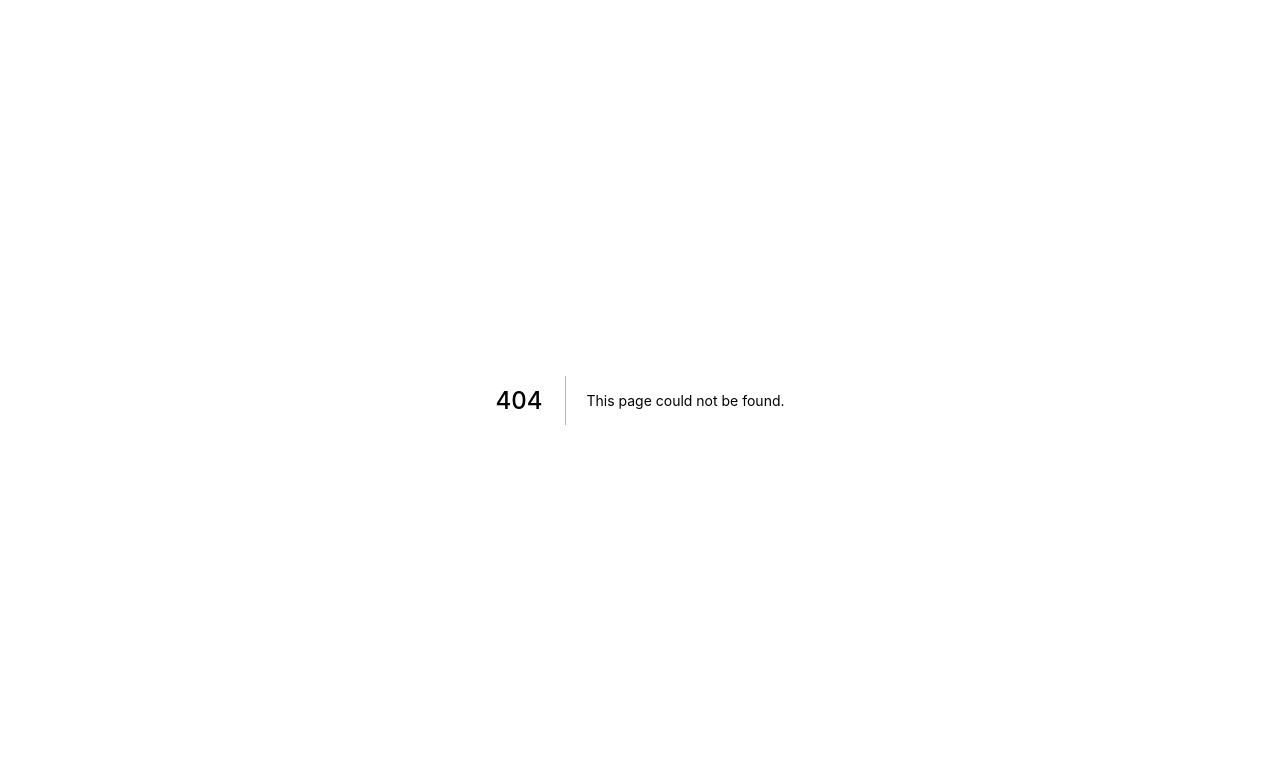
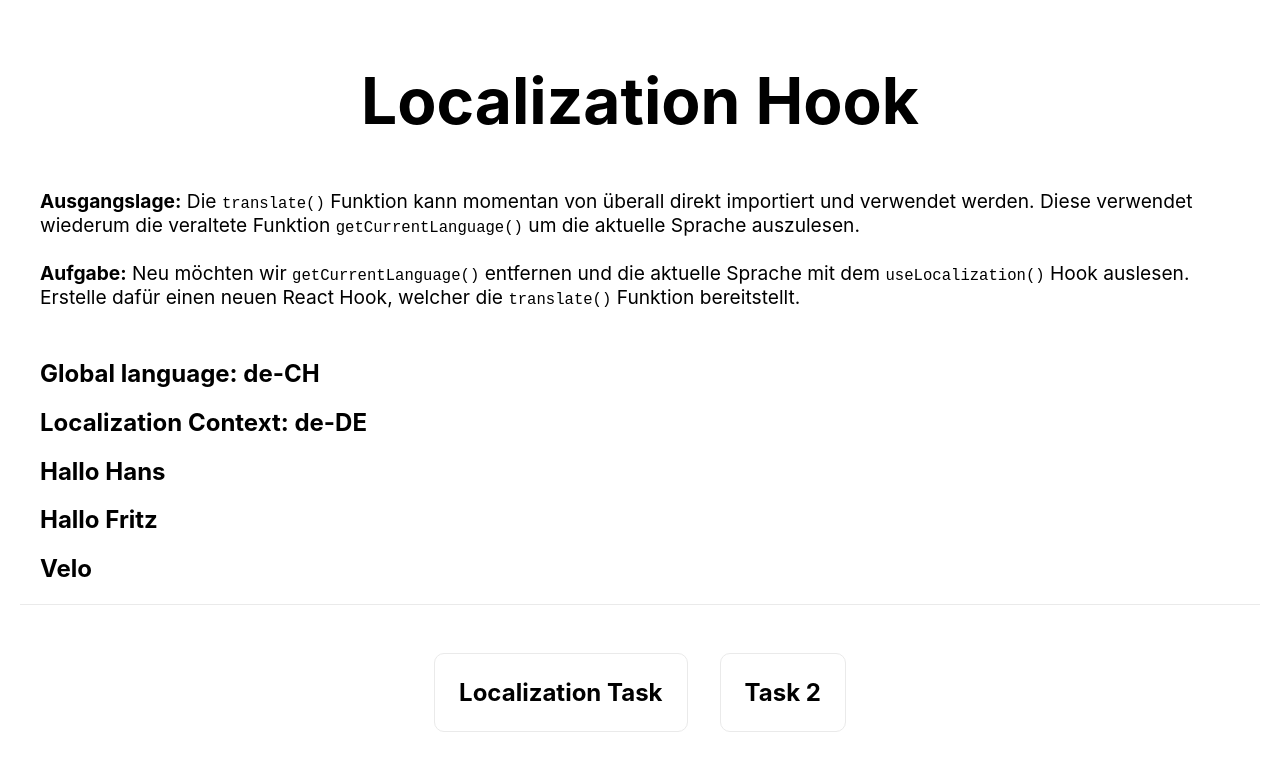
Before and after one commit to chr19u/infinity-vsg, a Next.js app: page /localization in a window 1280 px wide. Before the commit this address had no page. Shown: the top 770 px of the page. Built offline with nearby package versions, Linux system fonts and the light colour scheme.

Commit message:
Cleanup code structure + instructions for localization task

```diff
--- a/pages/_app.tsx
+++ b/src/pages/_app.tsx
@@ -1,13 +1,12 @@
 import "../styles/globals.css";
 import type { AppContext, AppProps } from "next/app";
-import {
-  getRandomCountry,
-  getRandomLanguage,
-  getRandomLocale,
-} from "../public/lib/language";
-import { LocalizationContextProvider } from "../public/lib/localization";
-import { useRouter } from "next/router";
+
+import { getRandomCountry, getRandomLanguage } from "../lib/language";
+import { LocalizationContextProvider } from "../lib/localization";
 import App from "next/app";
+import React from "react";
+import Link from "next/link";
+import styles from "../styles/page.module.css";
 
 function MyApp({ Component, pageProps }: AppProps) {
   return (
@@ -16,6 +15,18 @@ function MyApp({ Component, pageProps }: AppProps) {
       language={pageProps.language}
     >
       <Component {...pageProps} />
+
+      <footer className={styles.footer}>
+        <div className={styles.grid}>
+          <Link href="/localization" passHref>
+            <h2 className={styles.card}>Localization Task</h2>
+          </Link>
+
+          <Link href="/task2" passHref>
+            <h2 className={styles.card}>Task 2</h2>
+          </Link>
+        </div>
+      </footer>
     </LocalizationContextProvider>
   );
 }
--- /dev/null
+++ b/src/pages/localization.tsx
@@ -0,0 +1,46 @@
+import type { NextPage } from "next";
+import Head from "next/head";
+import { getCurrentLanguage } from "../lib/getCurrentLanguage";
+import { useLocalization } from "../lib/localization";
+import { translate } from "../lib/translation";
+import styles from "../styles/page.module.css";
+
+const Home: NextPage = () => {
+  const { locale } = useLocalization();
+  const globalLanguage = getCurrentLanguage();
+
+  return (
+    <div className={styles.container}>
+      <Head>
+        <title>Localization Hook</title>
+        <link rel="icon" href="/favicon.ico" />
+      </Head>
+
+      <main className={styles.main}>
+        <h1 className={styles.title}>Localization Hook</h1>
+        <p className={styles.task}>
+          <b>Ausgangslage:</b> Die <code>translate()</code> Funktion kann
+          momentan von überall direkt importiert und verwendet werden. Diese
+          verwendet wiederum die veraltete Funktion{" "}
+          <code>getCurrentLanguage()</code> um die aktuelle Sprache auszulesen.
+          <br />
+          <br />
+          <b>Aufgabe:</b> Neu möchten wir <code>getCurrentLanguage()</code>{" "}
+          entfernen und die aktuelle Sprache mit dem{" "}
+          <code>useLocalization()</code> Hook auslesen. Erstelle dafür einen
+          neuen React Hook, welcher die <code>translate()</code> Funktion
+          bereitstellt.
+        </p>
+
+        <h2>{`Global language: ${globalLanguage}`}</h2>
+        <h2>{`Localization Context: ${locale}`}</h2>
+
+        <h2>{translate("Hello [0]", ["Hans"])}</h2>
+        <h2>{translate("Hello [0]", ["Fritz"])}</h2>
+        <h2>{translate("Bike", ["Hans"])}</h2>
+      </main>
+    </div>
+  );
+};
+
+export default Home;
--- a/pages/task2.tsx
+++ b/src/pages/task2.tsx
@@ -1,7 +1,6 @@
 import type { NextPage } from "next";
 import Head from "next/head";
-import Link from "next/link";
-import styles from "../styles/Home.module.css";
+import styles from "../styles/page.module.css";
 
 const Home: NextPage = () => {
   return (
--- a/styles/Home.module.css
+++ b/src/styles/page.module.css
@@ -1,15 +1,17 @@
 .container {
   padding: 0 2rem;
+}
+
+.task {
+  padding-bottom: 30px;
+  font-size: 120%;
 }
 
 .main {
   min-height: 100vh;
   padding: 4rem 0;
-  flex: 1;
-  display: flex;
-  flex-direction: column;
-  justify-content: center;
-  align-items: center;
+  max-width: 1200px;
+  margin: auto;
 }
 
 .footer {
@@ -43,6 +45,7 @@
   margin: 0;
   line-height: 1.15;
   font-size: 4rem;
+  padding-bottom: 2rem;
 }
 
 .title,
@@ -114,3 +117,10 @@
     flex-direction: column;
   }
 }
+
+.footer {
+  position: absolute;
+  bottom: 20px;
+  left: 20px;
+  right: 20px;
+}
```
Also changed, not shown: pages/task1.tsx (deleted, +0 -33 lines), src/pages/index.tsx (renamed from pages/index.tsx, +1 -11 lines), src/lib/getCurrentLanguage.ts (renamed from public/lib/getCurrentLanguage.ts), src/lib/language.tsx (renamed from public/lib/language.tsx), src/lib/localization.tsx (renamed from public/lib/localization.tsx), src/lib/translation.tsx (renamed from public/lib/translation.tsx), src/styles/globals.css (renamed from styles/globals.css), 1 other file (tests, documents, lock files or other folders).
